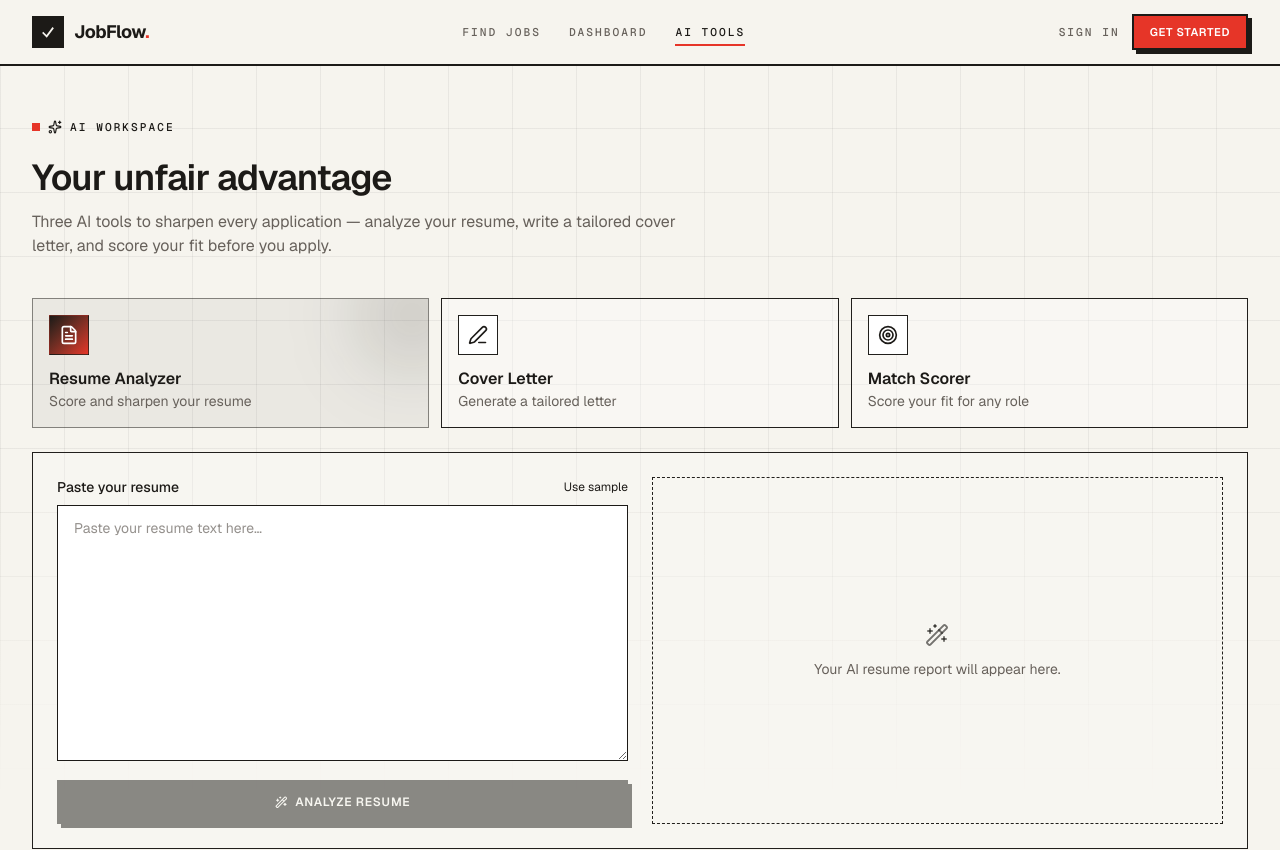
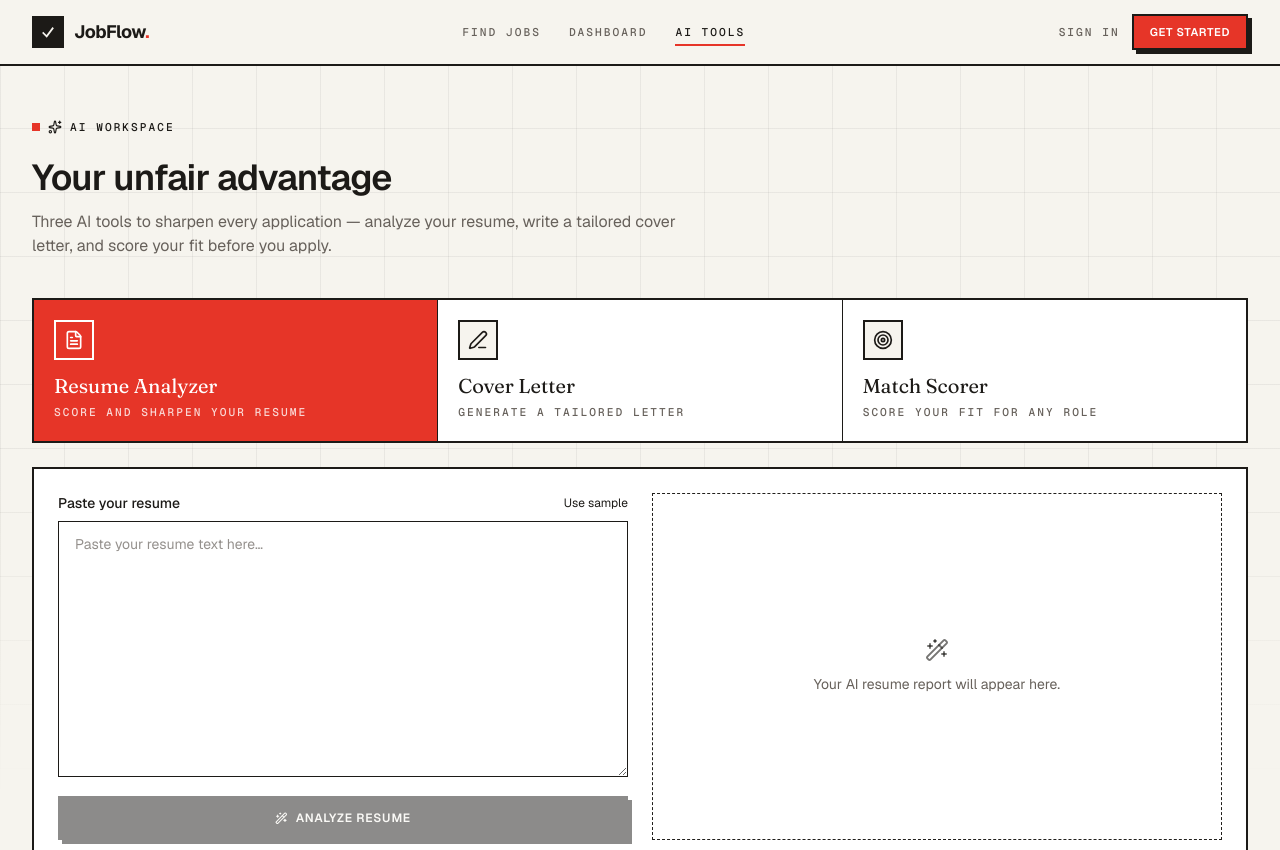
Before and after one commit to madhushigli1/jobflow-ai, a Next.js app in the folder jobflow-ai/: page /ai-tools in a window 1280 px wide. Shown: the top 850 px of the page. Built offline with nearby package versions, Linux system fonts and the light colour scheme.

Commit message:
style(ai-tools): editorial tool tabs with red active state

```diff
--- a/jobflow-ai/src/features/ai-tools/components/ai-tools.tsx
+++ b/jobflow-ai/src/features/ai-tools/components/ai-tools.tsx
@@ -20,7 +20,7 @@ export function AiTools() {
 
   return (
     <div>
-      <div className="grid gap-3 sm:grid-cols-3">
+      <div className="grid gap-px border-2 border-foreground bg-foreground sm:grid-cols-3">
         {tabs.map((t) => {
           const selected = active === t.id;
           return (
@@ -28,36 +28,28 @@ export function AiTools() {
               key={t.id}
               onClick={() => setActive(t.id)}
               className={cn(
-                "group relative overflow-hidden rounded-2xl border p-4 text-left transition-all",
-                selected
-                  ? "border-primary/50 bg-primary/5"
-                  : "border-border bg-card/30 hover:border-primary/30",
+                "group relative p-5 text-left transition-colors",
+                selected ? "bg-accent text-accent-foreground" : "bg-card hover:bg-muted",
               )}
             >
-              {selected && (
-                <motion.div
-                  layoutId="ai-tab-glow"
-                  className="pointer-events-none absolute -right-8 -top-8 size-24 rounded-full bg-primary/20 blur-2xl"
-                />
-              )}
               <span
                 className={cn(
-                  "inline-flex size-10 items-center justify-center rounded-xl border transition-colors",
-                  selected
-                    ? "border-primary/40 bg-gradient-to-br from-primary to-accent text-white"
-                    : "border-border bg-background-elevated text-primary",
+                  "inline-flex size-10 items-center justify-center border-2 transition-colors",
+                  selected ? "border-accent-foreground" : "border-foreground bg-background",
                 )}
               >
                 <t.icon className="size-5" />
               </span>
-              <p className="mt-3 font-semibold">{t.label}</p>
-              <p className="text-sm text-muted-foreground">{t.desc}</p>
+              <p className="mt-3 font-serif text-xl">{t.label}</p>
+              <p className={cn("label mt-1", selected ? "text-accent-foreground/80" : "text-muted-foreground")}>
+                {t.desc}
+              </p>
             </button>
           );
         })}
       </div>
 
-      <div className="mt-6 rounded-2xl border border-border bg-card/20 p-5 sm:p-6">
+      <div className="mt-6 border-2 border-foreground bg-card p-5 sm:p-6">
         <AnimatePresence mode="wait">
           <motion.div
             key={active}
```
